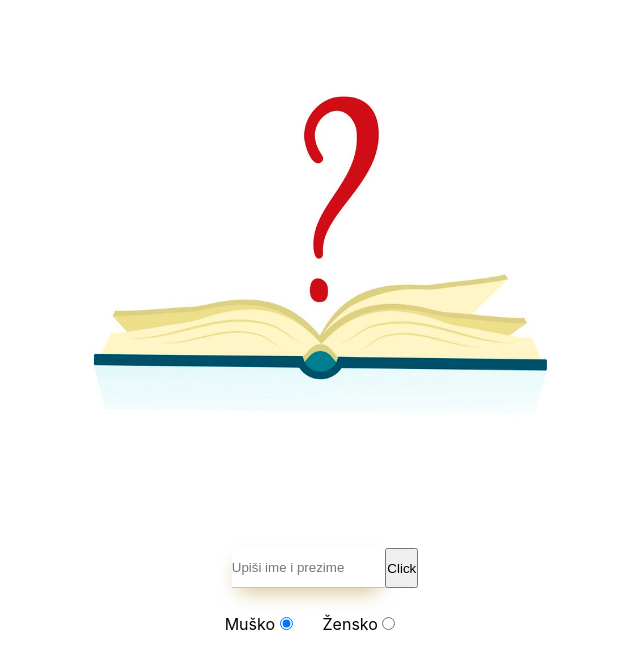
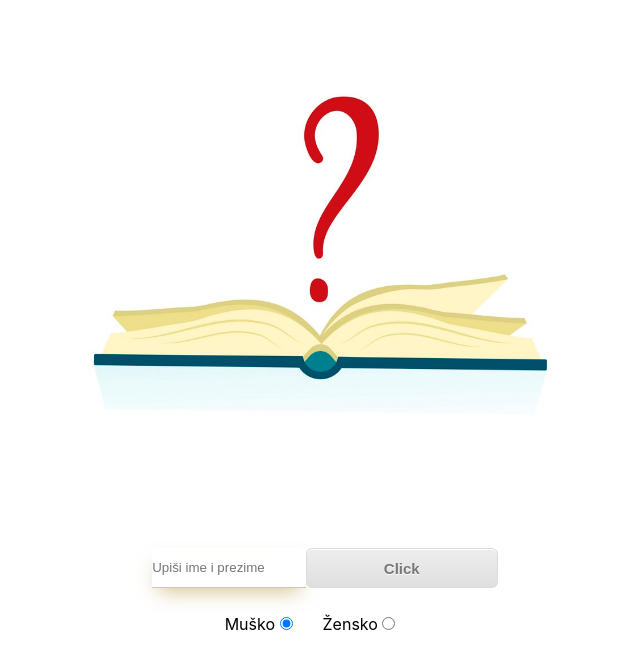
Before and after one commit to lecovska/Book-name-generator, a React (Create React App) app: page / in a window 1280 px wide. Shown: the top 668 px of the page, without its empty margins (315-955 px from the left). Built offline with nearby package versions, Linux system fonts and the light colour scheme.

Commit message:
remove comment

```diff
--- a/src/App.css
+++ b/src/App.css
@@ -47,7 +47,7 @@
   /* padding-left: 10px;
   margin-right: 20px; */
   box-shadow: 0 0.7em 1.5em -0.5em #a7801483;
-} */
+}
 
 button {
   /* width: 3%;
@@ -87,7 +87,7 @@ button {
   padding: 6px 24px;
   text-decoration: none;
   text-shadow: 0px 1px 0px #ffffff;
-  width: 5%;
+  width: 15%;
 }
 
 button:hover {
```
